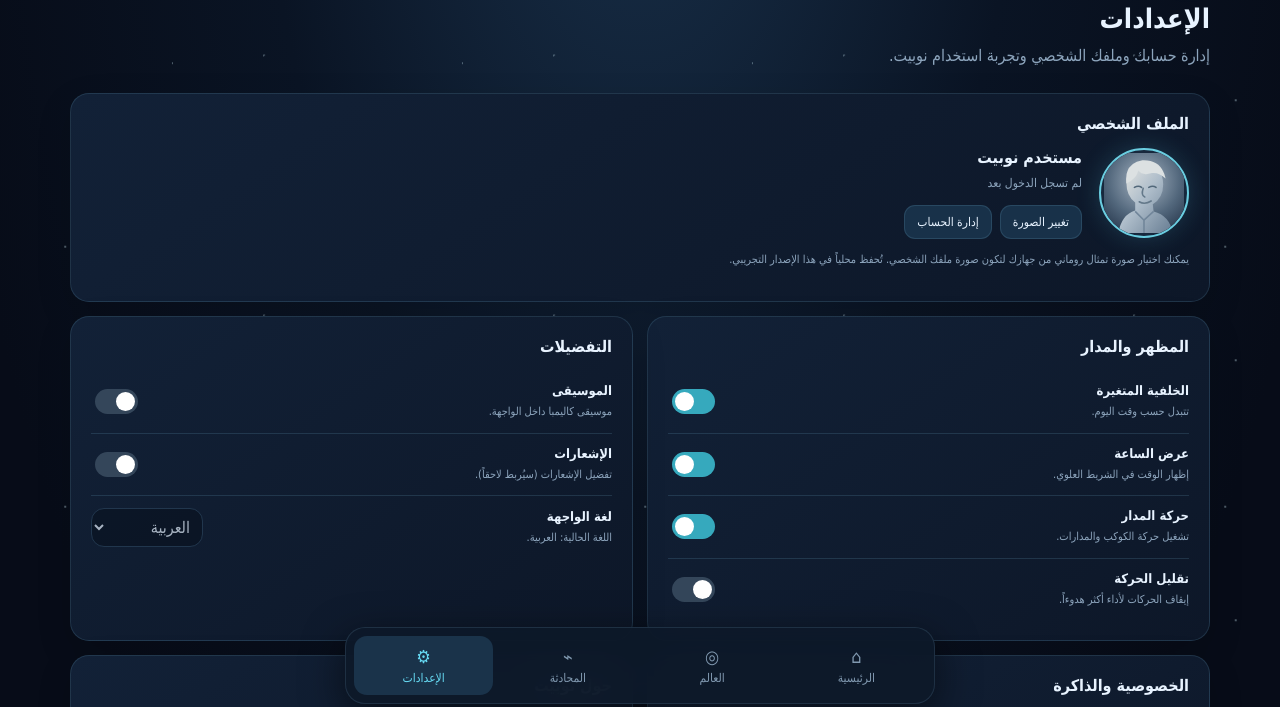
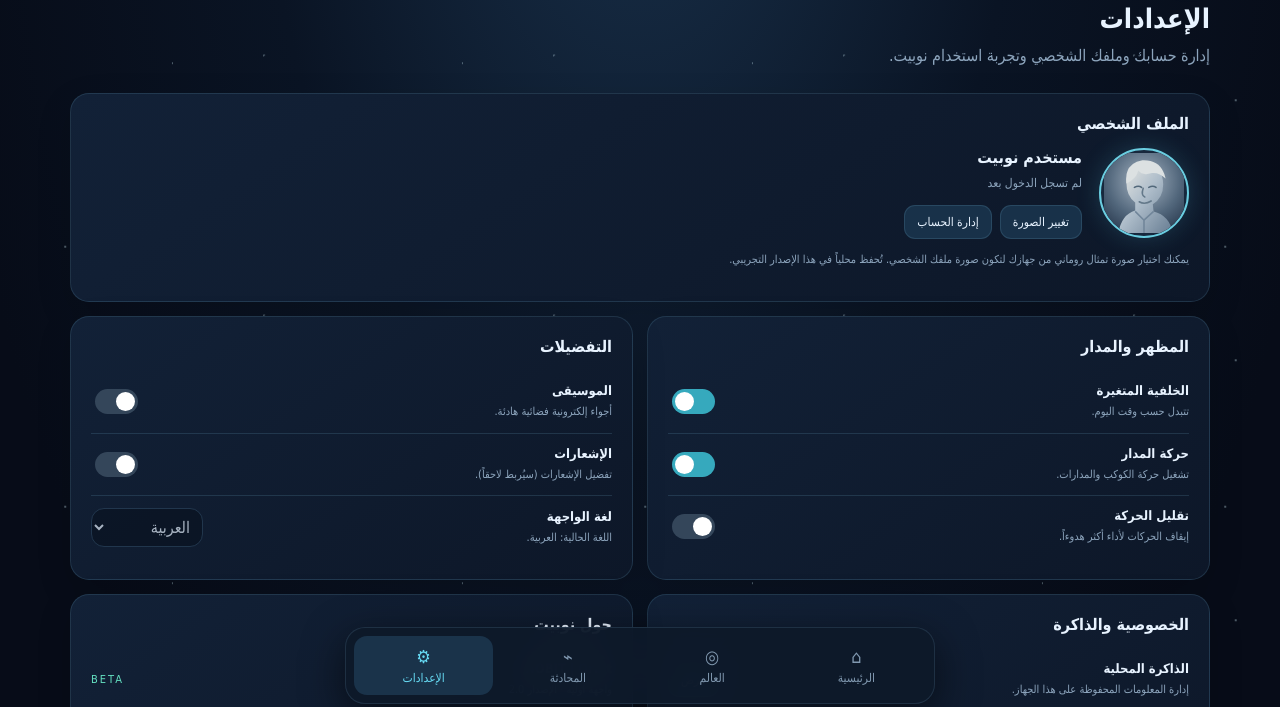
Before and after one commit to nonabeso977-bot/Nobit, a plain HTML site: page index.html in a window 1280 px wide. Both pictures are taken after a click on the button "الإعدادات". Shown: the part 84-791 px from the top of the page. Drawn offline with Linux system fonts and the light colour scheme.

Commit message:
Fix visible animated stars and keep the clock always visible

```diff
--- a/index.html
+++ b/index.html
@@ -8,14 +8,14 @@
 <style>
 :root{--bg:#070c18;--panel:#101a2b;--panel2:#142238;--line:rgba(126,190,224,.16);--text:#e8f3ff;--muted:#8da5bd;--cyan:#66d9f2;--teal:#64e0c1;--pink:#d49bc5;--danger:#ff8292;--shadow:0 18px 55px rgba(0,0,0,.28)}
 *{box-sizing:border-box}html{scroll-behavior:smooth}body{margin:0;min-height:100vh;background:radial-gradient(ellipse at 50% -15%,#19314b 0,#0a1424 42%,var(--bg) 78%);color:var(--text);font-family:Tahoma,Arial,sans-serif;overflow-x:hidden}
-body:before{content:"";position:fixed;inset:0;pointer-events:none;opacity:.34;background-image:radial-gradient(1px 1px at 12% 20%,#d7f5ff 99%,transparent),radial-gradient(1px 1px at 70% 14%,#d7f5ff 99%,transparent),radial-gradient(1px 1px at 84% 63%,#d7f5ff 99%,transparent),radial-gradient(1px 1px at 32% 78%,#d7f5ff 99%,transparent),radial-gradient(1px 1px at 55% 45%,#d7f5ff 99%,transparent);background-size:290px 260px;z-index:-1;animation:starDrift 110s linear infinite}@keyframes starDrift{from{background-position:0 0,0 0,0 0,0 0,0 0}to{background-position:420px 260px,-360px 300px,280px -340px,-240px -260px,180px 420px}}
+body:before{content:"";position:fixed;inset:0;pointer-events:none;opacity:.34;background-image:radial-gradient(1px 1px at 12% 20%,#d7f5ff 99%,transparent),radial-gradient(1px 1px at 70% 14%,#d7f5ff 99%,transparent),radial-gradient(1px 1px at 84% 63%,#d7f5ff 99%,transparent),radial-gradient(1px 1px at 32% 78%,#d7f5ff 99%,transparent),radial-gradient(1px 1px at 55% 45%,#d7f5ff 99%,transparent);background-size:290px 260px;z-index:0;animation:starDrift 110s linear infinite}@keyframes starDrift{from{background-position:0 0,0 0,0 0,0 0,0 0}to{background-position:420px 260px,-360px 300px,280px -340px,-240px -260px,180px 420px}}
 button,input,textarea,select{font:inherit}button{cursor:pointer}button:focus-visible,input:focus-visible,textarea:focus-visible,select:focus-visible{outline:2px solid var(--cyan);outline-offset:3px}
-.app{max-width:1180px;margin:auto;padding:22px 20px 105px}.topbar{display:flex;align-items:center;justify-content:space-between;gap:14px;margin-bottom:22px}.brand{display:flex;align-items:center;gap:12px}.brand-mark{width:43px;height:43px;border-radius:50%;display:grid;place-items:center;border:1px solid #5abedb;color:var(--cyan);box-shadow:0 0 25px #3bbad733;font-size:22px}.brand-name{font-weight:800;letter-spacing:2px;font-size:19px}.brand-sub{font-size:10px;color:var(--muted);letter-spacing:2px;margin-top:3px}.top-actions{display:flex;align-items:center;gap:10px}.clock{color:var(--muted);font-size:13px;font-variant-numeric:tabular-nums}.icon-btn,.ghost-btn{background:#132238;border:1px solid var(--line);color:var(--text);border-radius:13px;padding:10px 13px}.icon-btn:hover,.ghost-btn:hover{border-color:#5abedb}
+.app{position:relative;z-index:1;max-width:1180px;margin:auto;padding:22px 20px 105px}.topbar{display:flex;align-items:center;justify-content:space-between;gap:14px;margin-bottom:22px}.brand{display:flex;align-items:center;gap:12px}.brand-mark{width:43px;height:43px;border-radius:50%;display:grid;place-items:center;border:1px solid #5abedb;color:var(--cyan);box-shadow:0 0 25px #3bbad733;font-size:22px}.brand-name{font-weight:800;letter-spacing:2px;font-size:19px}.brand-sub{font-size:10px;color:var(--muted);letter-spacing:2px;margin-top:3px}.top-actions{display:flex;align-items:center;gap:10px}.clock{color:var(--muted);font-size:13px;font-variant-numeric:tabular-nums}.icon-btn,.ghost-btn{background:#132238;border:1px solid var(--line);color:var(--text);border-radius:13px;padding:10px 13px}.icon-btn:hover,.ghost-btn:hover{border-color:#5abedb}
 .page{display:none;animation:appear .25s ease}.page.active{display:block}@keyframes appear{from{opacity:0;transform:translateY(6px)}to{opacity:1;transform:none}}
 .hero{position:relative;overflow:hidden;min-height:290px;border:1px solid var(--line);border-radius:26px;background:linear-gradient(120deg,rgba(17,36,57,.97),rgba(10,19,35,.86));padding:30px;display:flex;align-items:center;justify-content:space-between;gap:20px;box-shadow:var(--shadow)}
 .hero-copy{position:relative;z-index:2;max-width:520px}.eyebrow{color:var(--teal);font-size:11px;letter-spacing:2px;text-transform:uppercase}.hero h1{font-size:clamp(28px,5vw,48px);margin:14px 0 10px;line-height:1.2}.hero p{color:#a9bdd0;line-height:1.9;margin:0 0 20px}.primary-btn{border:0;border-radius:13px;padding:12px 20px;color:#06121c;background:linear-gradient(110deg,var(--cyan),var(--teal));font-weight:bold}.secondary-btn{border:1px solid var(--line);border-radius:13px;padding:11px 17px;color:var(--text);background:#132238;margin-inline-start:8px}
 .orbit-scene{position:relative;width:250px;height:230px;flex:0 0 250px;display:grid;place-items:center}.planet{width:135px;height:135px;border-radius:50%;background:radial-gradient(circle at 32% 27%,#9beaff 0,#347d9e 23%,#17415f 53%,#07182b 80%);box-shadow:inset -18px -15px 30px #020a16,0 0 42px #39bce966;animation:float 6s ease-in-out infinite}.orbit{position:absolute;width:230px;height:88px;border:1px solid #7edff0a0;border-radius:50%;transform:rotate(-24deg);animation:spin 18s linear infinite}.orbit:after{content:"";position:absolute;width:8px;height:8px;border-radius:50%;background:var(--teal);top:8px;left:32px;box-shadow:0 0 15px var(--teal)}.orbit.two{width:210px;height:155px;transform:rotate(58deg);border-color:#b6a3e65c;animation-duration:26s}.orbit.two:after{background:#b9a5ee;top:auto;bottom:8px;left:24px;box-shadow:0 0 15px #b9a5ee}
-@keyframes spin{to{transform:rotate(336deg)}}@keyframes float{50%{transform:translateY(-9px)}}body.reduce-motion *,body.reduce-motion *:before{animation:none!important;transition:none!important}
+@keyframes spin{to{transform:rotate(336deg)}}@keyframes float{50%{transform:translateY(-9px)}}body.reduce-motion *,body.reduce-motion *:before{animation:none!important;transition:none!important}body.reduce-motion:before{animation:starDrift 110s linear infinite!important}#clock{display:inline-block!important;visibility:visible!important}
 .section-head{display:flex;align-items:end;justify-content:space-between;margin:26px 2px 14px}.section-head h2{font-size:18px;margin:0}.section-head span{color:var(--muted);font-size:12px}.quick-grid{display:grid;grid-template-columns:repeat(3,1fr);gap:13px}.quick-card,.panel{background:linear-gradient(145deg,#122137,#0d1728);border:1px solid var(--line);border-radius:19px;padding:19px;box-shadow:0 12px 35px #0002}.quick-card{min-height:125px;text-align:right;color:var(--text)}.quick-card:hover{border-color:#58bdd7;transform:translateY(-2px)}.quick-icon{font-size:22px;color:var(--cyan);margin-bottom:13px}.quick-card strong{display:block;margin-bottom:7px}.quick-card small{color:var(--muted);line-height:1.7}
 .page-title{font-size:27px;margin:8px 0}.page-description{color:var(--muted);line-height:1.8;margin:0 0 22px}
 .chat-layout{max-width:850px;margin:auto}.chat-panel{height:min(58vh,560px);min-height:350px;overflow:auto;padding:18px;background:#0b1423;border:1px solid var(--line);border-radius:20px}.message{max-width:84%;padding:12px 15px;margin:9px 0;border-radius:16px;line-height:1.8;overflow-wrap:anywhere}.message.ai{background:#172940;border:1px solid #29445c;margin-left:auto;border-bottom-left-radius:5px}.message.user{background:#1b3c4d;color:#e7faff;margin-right:auto;border-bottom-right-radius:5px}.input-row{display:flex;gap:9px;margin-top:12px}.text-input,.field-input,.field-select{width:100%;min-width:0;background:#091321;border:1px solid #294159;border-radius:13px;color:var(--text);padding:13px}.text-input::placeholder,.field-input::placeholder{color:#70879d}.send{border:0;border-radius:13px;background:var(--cyan);color:#06131d;font-weight:bold;padding:0 22px}
@@ -73,12 +73,12 @@ button,input,textarea,select{font:inherit}button{cursor:pointer}button:focus-vis
  <div class="settings-grid">
   <div class="panel setting-card"><h3>المظهر والمدار</h3>
    <div class="setting-row"><div><strong>الخلفية المتغيرة</strong><small>تتبدل حسب وقت اليوم.</small></div><input class="switch" id="dynamicBackground" type="checkbox" checked onchange="saveSetting('dynamicBackground',this.checked)"></div>
-   <div class="setting-row"><div><strong>عرض الساعة</strong><small>إظهار الوقت في الشريط العلوي.</small></div><input class="switch" id="showClock" type="checkbox" checked onchange="toggleClock(this.checked)"></div>
+
    <div class="setting-row"><div><strong>حركة المدار</strong><small>تشغيل حركة الكوكب والمدارات.</small></div><input class="switch" id="orbitMotion" type="checkbox" checked onchange="setMotion(this.checked)"></div>
    <div class="setting-row"><div><strong>تقليل الحركة</strong><small>إيقاف الحركات لأداء أكثر هدوءاً.</small></div><input class="switch" id="reduceMotion" type="checkbox" onchange="setReducedMotion(this.checked)"></div>
   </div>
   <div class="panel setting-card"><h3>التفضيلات</h3>
-   <div class="setting-row"><div><strong>الموسيقى</strong><small>موسيقى كاليمبا داخل الواجهة.</small></div><input class="switch" id="musicEnabled" type="checkbox" onchange="toggleMusicFromSetting(this.checked)"></div>
+   <div class="setting-row"><div><strong>الموسيقى</strong><small>أجواء إلكترونية فضائية هادئة.</small></div><input class="switch" id="musicEnabled" type="checkbox" onchange="toggleMusicFromSetting(this.checked)"></div>
    <div class="setting-row"><div><strong>الإشعارات</strong><small>تفضيل الإشعارات (سيُربط لاحقاً).</small></div><input class="switch" id="notifications" type="checkbox" onchange="saveSetting('notifications',this.checked)"></div>
    <div class="setting-row"><div><strong>لغة الواجهة</strong><small>اللغة الحالية: العربية.</small></div><select class="field-select" style="width:112px;padding:8px" disabled><option>العربية</option></select></div>
   </div>
@@ -118,15 +118,15 @@ button,input,textarea,select{font:inherit}button{cursor:pointer}button:focus-vis
 const NOBIT_PERSONALITY={name:"Nobit",identity:"أنا Nobit، ذكاء اصطناعي صغير يتعلم ويتطور.",personality:["مشاغب بخفة","ساخر بلطف","فضولي","يعترف عندما لا يعرف"],behavior:["أجيب بوضوح","أمزح عندما يناسب الموقف","أكون جاداً في المواضيع الجادة","لا أخترع المعلومات"]};
 const settingDefaults={dynamicBackground:true,showClock:true,orbitMotion:true,reduceMotion:false,notifications:false};
 function readSettings(){try{return {...settingDefaults,...JSON.parse(localStorage.getItem("nobitSettings")||"{}")}}catch{return {...settingDefaults}}}
-let settings=readSettings();
+let settings=readSettings();settings.showClock=true;
 function saveAllSettings(){localStorage.setItem("nobitSettings",JSON.stringify(settings))}
 function saveSetting(key,value){settings[key]=value;saveAllSettings();applySettings()}
 function navigate(page){document.querySelectorAll(".page").forEach(el=>el.classList.remove("active"));document.getElementById(page+"Page").classList.add("active");document.querySelectorAll(".nav-btn").forEach(el=>el.classList.toggle("active",el.dataset.page===page));window.scrollTo({top:0,behavior:settings.reduceMotion?"auto":"smooth"})}
 function updateClock(){const now=new Date();document.getElementById("clock").textContent=now.toLocaleTimeString("ar",{hour:"2-digit",minute:"2-digit"});const h=now.getHours();document.getElementById("timeGreeting").textContent=h>=5&&h<12?"صباح الخير · ORBIT ONLINE":h>=12&&h<17?"نهارك هادئ · ORBIT ONLINE":h>=17&&h<21?"مساء الخير · ORBIT ONLINE":"المدار الليلي · ORBIT ONLINE";if(settings.dynamicBackground){document.body.style.background=h>=5&&h<11?"radial-gradient(ellipse at 50% -15%,#1c3a50 0,#0b1726 48%,#070c18 80%)":h>=16&&h<19?"radial-gradient(ellipse at 50% -15%,#49314a 0,#172039 48%,#070c18 80%)":"radial-gradient(ellipse at 50% -15%,#19314b 0,#0a1424 42%,#070c18 78%)"}}
-function toggleClock(v){settings.showClock=v;saveAllSettings();document.getElementById("clock").classList.toggle("hidden",!v)}
+function toggleClock(){settings.showClock=true;document.getElementById("clock").classList.remove("hidden")}
 function setMotion(v){settings.orbitMotion=v;saveAllSettings();applySettings()}
 function setReducedMotion(v){settings.reduceMotion=v;if(v){settings.orbitMotion=false;document.getElementById("orbitMotion").checked=false}saveAllSettings();applySettings()}
-function applySettings(){document.body.classList.toggle("reduce-motion",settings.reduceMotion||!settings.orbitMotion);document.getElementById("clock").classList.toggle("hidden",!settings.showClock);document.getElementById("dynamicBackground").checked=settings.dynamicBackground;document.getElementById("showClock").checked=settings.showClock;document.getElementById("orbitMotion").checked=settings.orbitMotion;document.getElementById("reduceMotion").checked=settings.reduceMotion;document.getElementById("notifications").checked=settings.notifications;updateClock()}
+function applySettings(){document.body.classList.toggle("reduce-motion",settings.reduceMotion||!settings.orbitMotion);document.getElementById("clock").classList.remove("hidden");document.getElementById("dynamicBackground").checked=settings.dynamicBackground;document.getElementById("orbitMotion").checked=settings.orbitMotion;document.getElementById("reduceMotion").checked=settings.reduceMotion;document.getElementById("notifications").checked=settings.notifications;updateClock()}
 function handleAvatar(event){const file=event.target.files&&event.target.files[0];if(!file)return;if(!file.type.startsWith("image/")){alert("اختاري ملف صورة.");return}if(file.size>3*1024*1024){alert("حجم الصورة يجب ألا يتجاوز 3 ميغابايت.");return}const reader=new FileReader();reader.onload=()=>{try{localStorage.setItem("nobitProfileAvatar",reader.result);renderAvatar(reader.result)}catch{alert("الصورة كبيرة على مساحة التخزين المحلية. اختاري صورة أصغر.")}};reader.readAsDataURL(file)}
 function renderAvatar(src){const img=document.getElementById("profileAvatar"),placeholder=document.getElementById("avatarPlaceholder");if(src){img.src=src;img.classList.remove("hidden");placeholder.classList.add("hidden")}else{img.classList.add("hidden");placeholder.classList.remove("hidden")}}
 function openAccount(){document.getElementById("accountOverlay").classList.add("open")}
```
